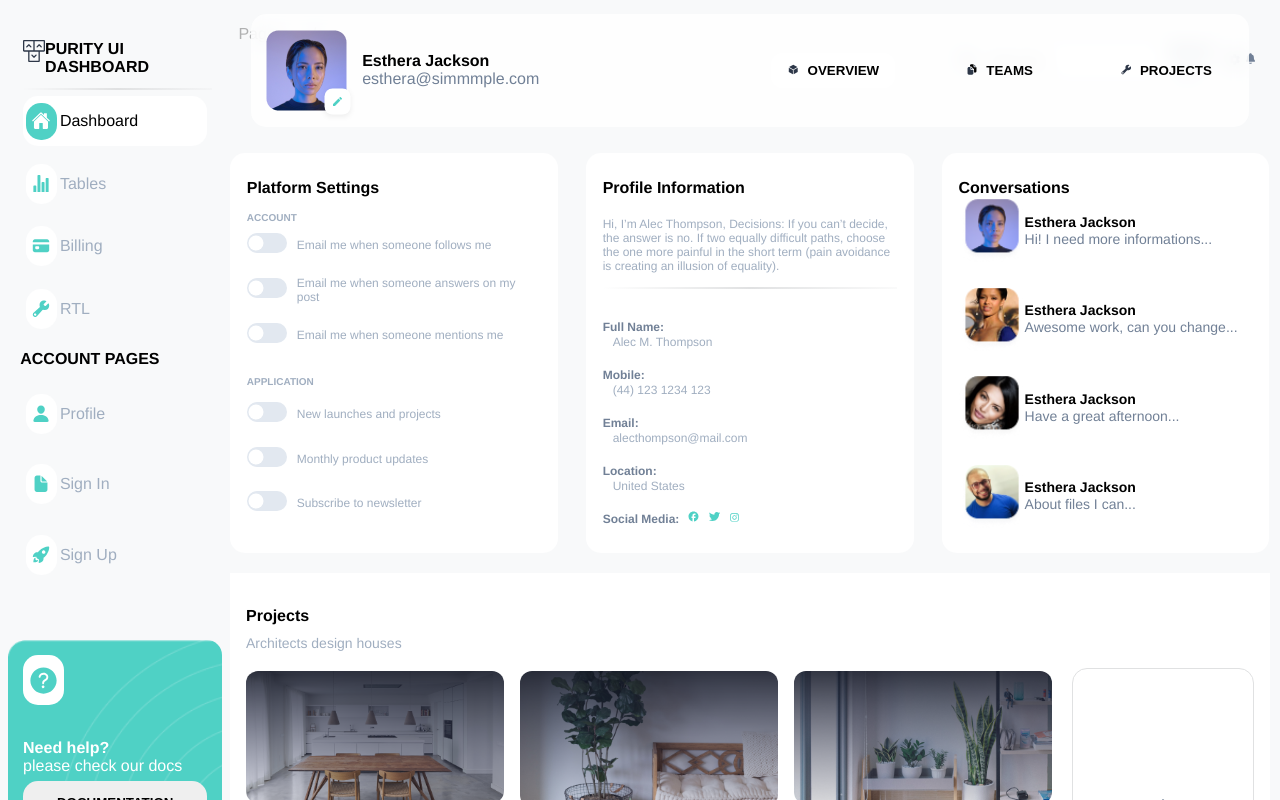
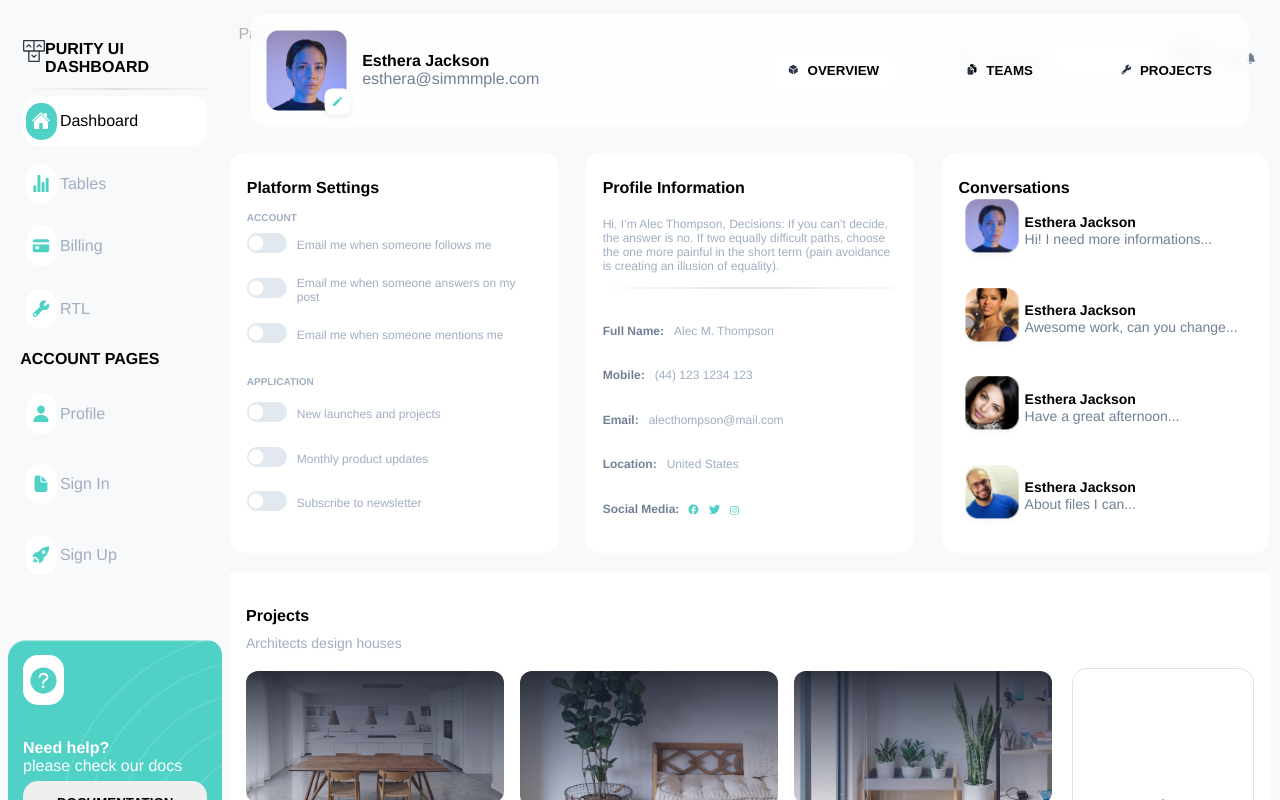
Before and after one commit to mr-sabzi/amar, a React (Vite) app: page /profile in a window 1280 px wide. Shown: the top 800 px of the page. Built offline with nearby package versions, Linux system fonts and the light colour scheme.

Commit message:
fix profile info

```diff
--- a/src/components/Pages/Profile.jsx
+++ b/src/components/Pages/Profile.jsx
@@ -173,8 +173,8 @@ function Profile() {
               <div className="profile-Task1-divs-center-i">
                 <div className="profile-Task1-divs-center-items">
                   <strong className="profile-Task1-divs-center-items-str">
-                    Full Name:{" "}
-                  </strong>{" "}
+                    Full Name:
+                  </strong>
                   <p className="profile-Task1-divs-center-items-p">
                     Alec M. Thompson
                   </p>
--- a/src/components/Styles/Profile.css
+++ b/src/components/Styles/Profile.css
@@ -164,11 +164,14 @@
   margin-left: 4px;
 }
 
-
+.profile-Task1-divs-center-items{
+    display: flex;
+}
 
 .profile-Task1-divs-center-items-str {
     color: #718096;
     font-size: 12px;
+
 }
 
 .profile-Task1-divs-center-i {
```
